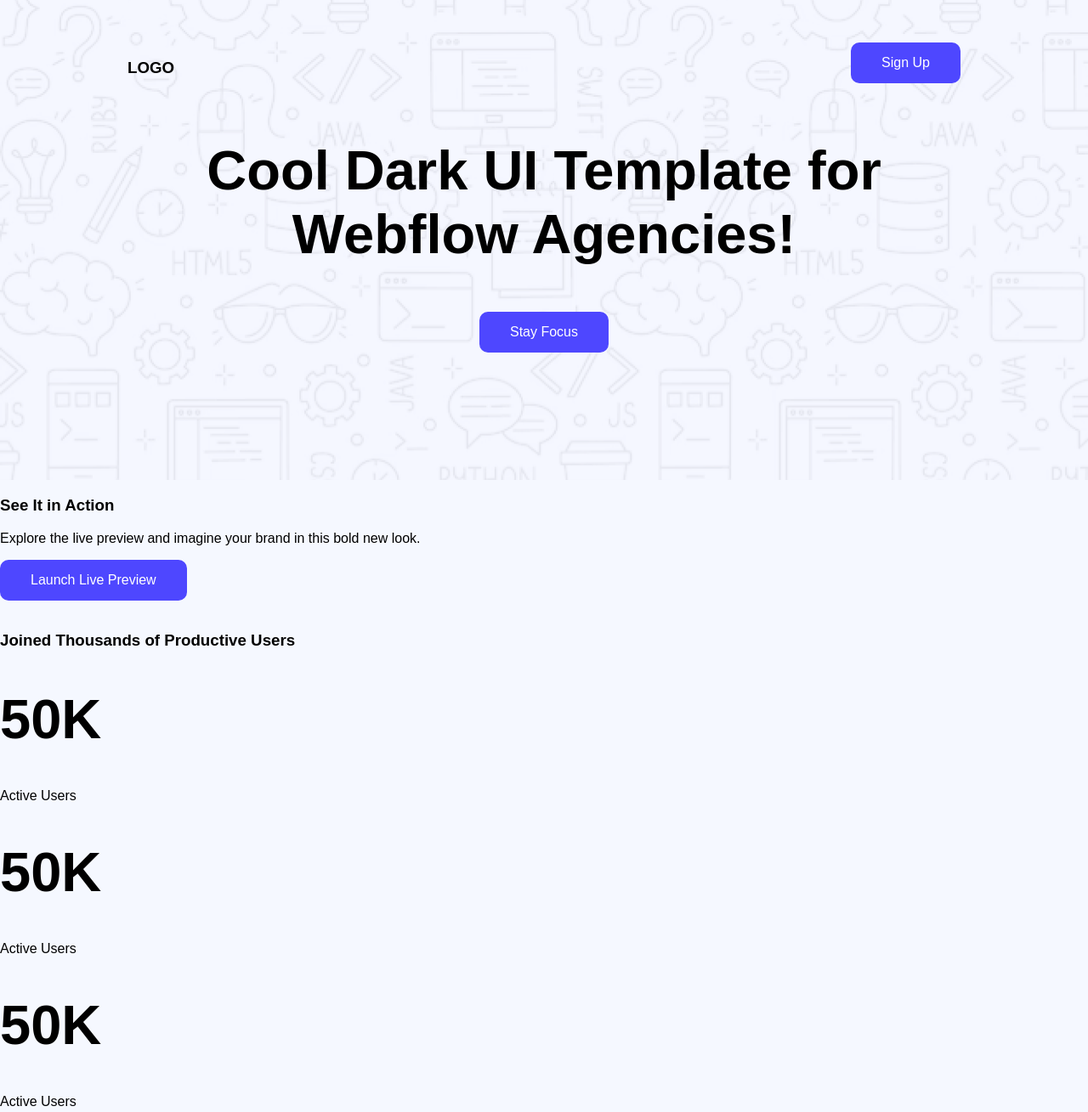
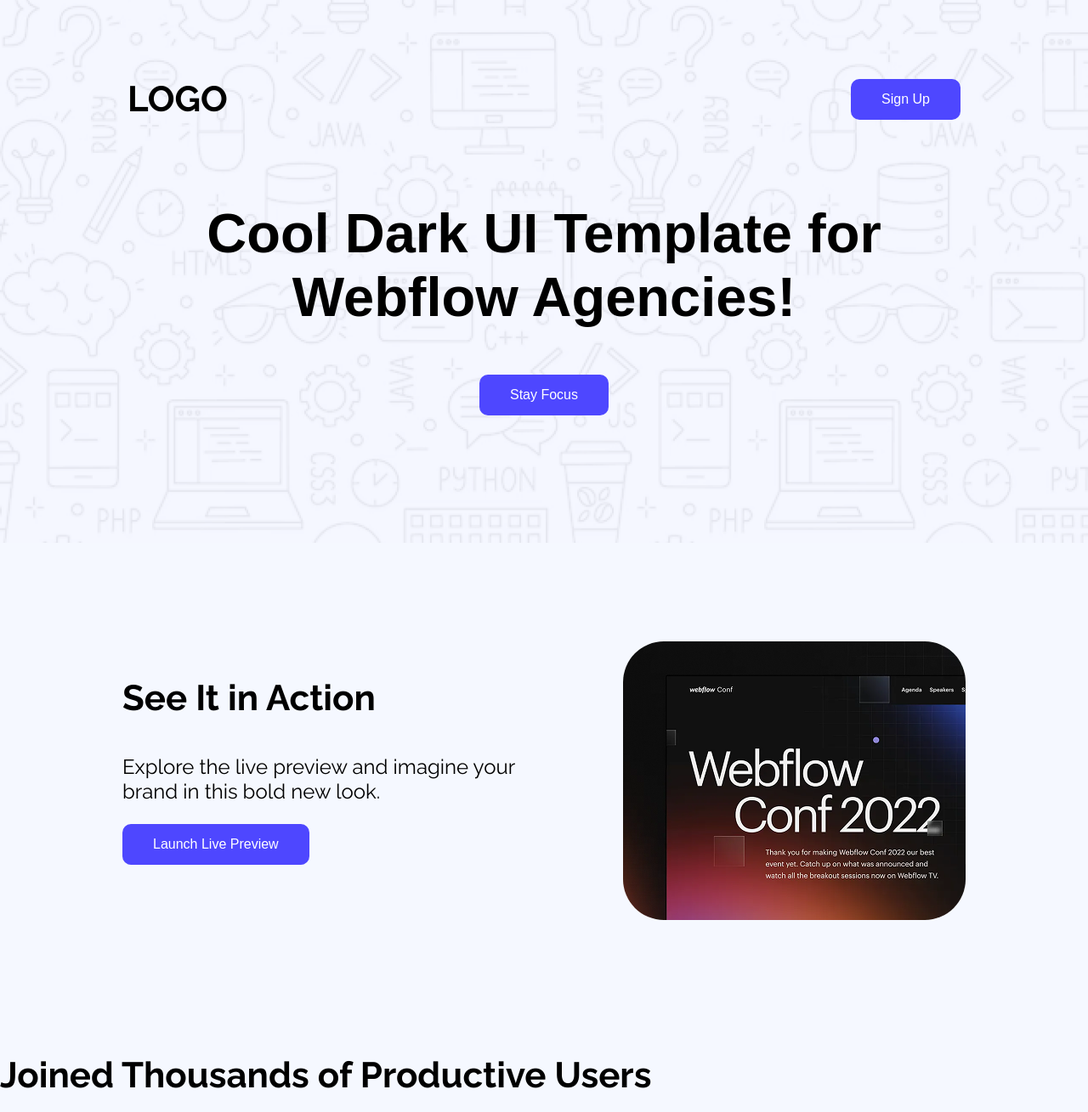
Before and after one commit to moshiur-hridoy/Practice1, a plain HTML site: page index.html in a window 1280 px wide. Shown: the top 1309 px of the page at 85% size. Drawn offline with Linux system fonts and the light colour scheme.

Commit message:
second commit

```diff
--- a/index.html
+++ b/index.html
@@ -4,28 +4,36 @@
     <meta charset="UTF-8">
     <meta name="viewport" content="width=device-width, initial-scale=1.0">
     <title>Assignment 1</title>
+    <link rel="preconnect" href="https://fonts.googleapis.com">
+    <link rel="preconnect" href="https://fonts.gstatic.com" crossorigin>
+    <link href="https://fonts.googleapis.com/css2?family=Inter:ital,opsz,wght@0,14..32,100..900;1,14..32,100..900&family=Raleway:ital,wght@0,100..900;1,100..900&display=swap" rel="stylesheet">
     <link rel="stylesheet" href="style.css">
 </head>
 <body>
+
     <section class="hero">
-    <nav class="nav">
+    <nav class="navbar">
         <h3>LOGO</h3>
         <button>Sign Up</button>
     </nav>
     <div class="hero-content">
-        <H1>Cool Dark UI Template for Webflow Agencies!</H1>
+        <H1 class="hero-h1">Cool Dark UI Template for <br> Webflow Agencies!</H1>
         <button>Stay Focus</button>
     </div>
     </section>
 
-    <section>
-        <div>
+
+
+    <section class="see-it-in-action">
+        <div class="left-content">
             <H3>See It in Action</H3>
-            <p>Explore the live preview and imagine your brand in this bold new look.</p>
+            <p class="p1">Explore the live preview and imagine your brand in this bold new look.</p>
             <button>Launch Live Preview</button>
         </div>
-        <img src="" alt="">
+        <img  class="seeit-img" src="Images/wc-mini.png">
     </section>
+
+
 
     <div>
         <H3>Joined Thousands of Productive Users</H3>
--- a/style.css
+++ b/style.css
@@ -4,14 +4,30 @@ body {
   font-family: Arial, Helvetica, sans-serif;
 }
 
+.navbar {
+  display: flex;
+  justify-content: space-between;
+  align-items: center;
+}
+
 .hero {
   background-image: url(Images/Hero-bg.png);
   padding: 50px 150px 150px 150px;
+  align-items: center;
+  box-sizing: border-box;
+  align-content: center;
+  align-items: center;
+  justify-content: center;
 }
 
-.nav {
-  display: flex;
-  justify-content: space-between;
+.hero-content {
+  align-self: center;
+  margin: auto;
+  text-align: center;
+}
+
+.hero-h1 {
+  text-align: center;
 }
 
 button {
@@ -29,15 +45,35 @@ h1 {
   font-size: 65px;
 }
 
-.hero-content {
-  text-align: center;
-  /* max-width: 905px; */
-  box-sizing: border-box;
-  align-content: center;
-  justify-content: center;
-  align-items: center;
+h3 {
+  font-family: Raleway;
+  font-size: 42px;
 }
 
 .see-it-in-action {
   display: flex;
+  justify-content: space-between;
+  padding: 116px 144px;
+  gap: 100px;
+  /* max-width: 900px; */
+  /* align-items: self-end;
+  align-content: center; */
 }
+
+img {
+  height: 328px;
+  width: 412px;
+  border-radius: 48px;
+}
+
+.p1 {
+  font-family: Raleway;
+  font-size: 24px;
+}
+
+.left-content {
+  max-width: 517px;
+}
+
+section {
+}
```
Also changed, not shown: Images/wc-mini.png (added).
